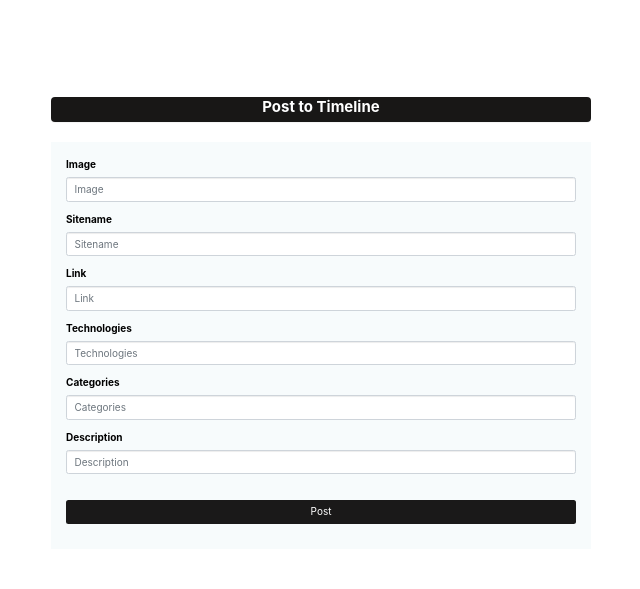
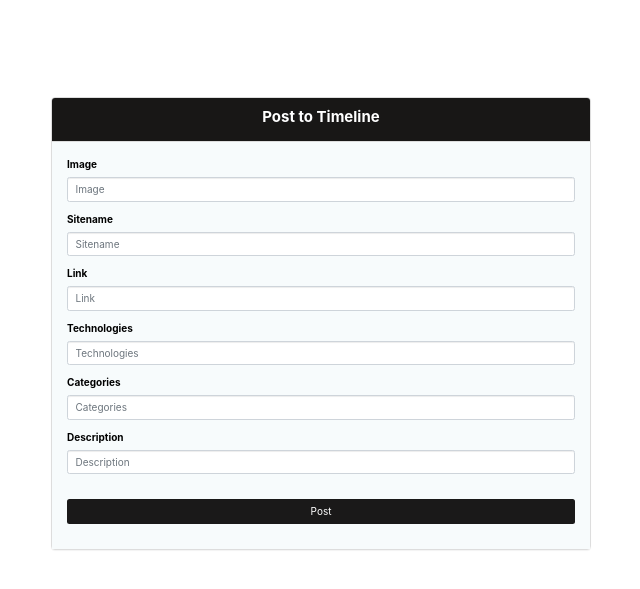
Before and after one commit to mwaniki9322/Awards, a Django app: template ratings/templates/newpost.html in a window 1280 px wide. Shown: the part 62-651 px from the top of the page, without its empty margins (319-959 px from the left). Run offline with Django 3.2, Linux system fonts and the light colour scheme; the template is opened without the code that fills it: values that come from a table or form of the project are taken from there, others are empty; parts of the project's set-up code (start-up, migrations or seed data) failed here and were passed over; some libraries are stand-ins or nearby versions.

Commit message:
template

```diff
--- a/ratings/templates/newpost.html
+++ b/ratings/templates/newpost.html
@@ -31,7 +31,7 @@
         </div>
         <div class="col-md-6 panel-form" >
 
-          <div class="panel panel-defau
+          <div class="panel panel-default">
 
             <div class="panel-heading" style="background-color: rgb(24, 23, 22);">
               <h4 class="text-center " style=" color:white ; font-weight: bolder;">
```
